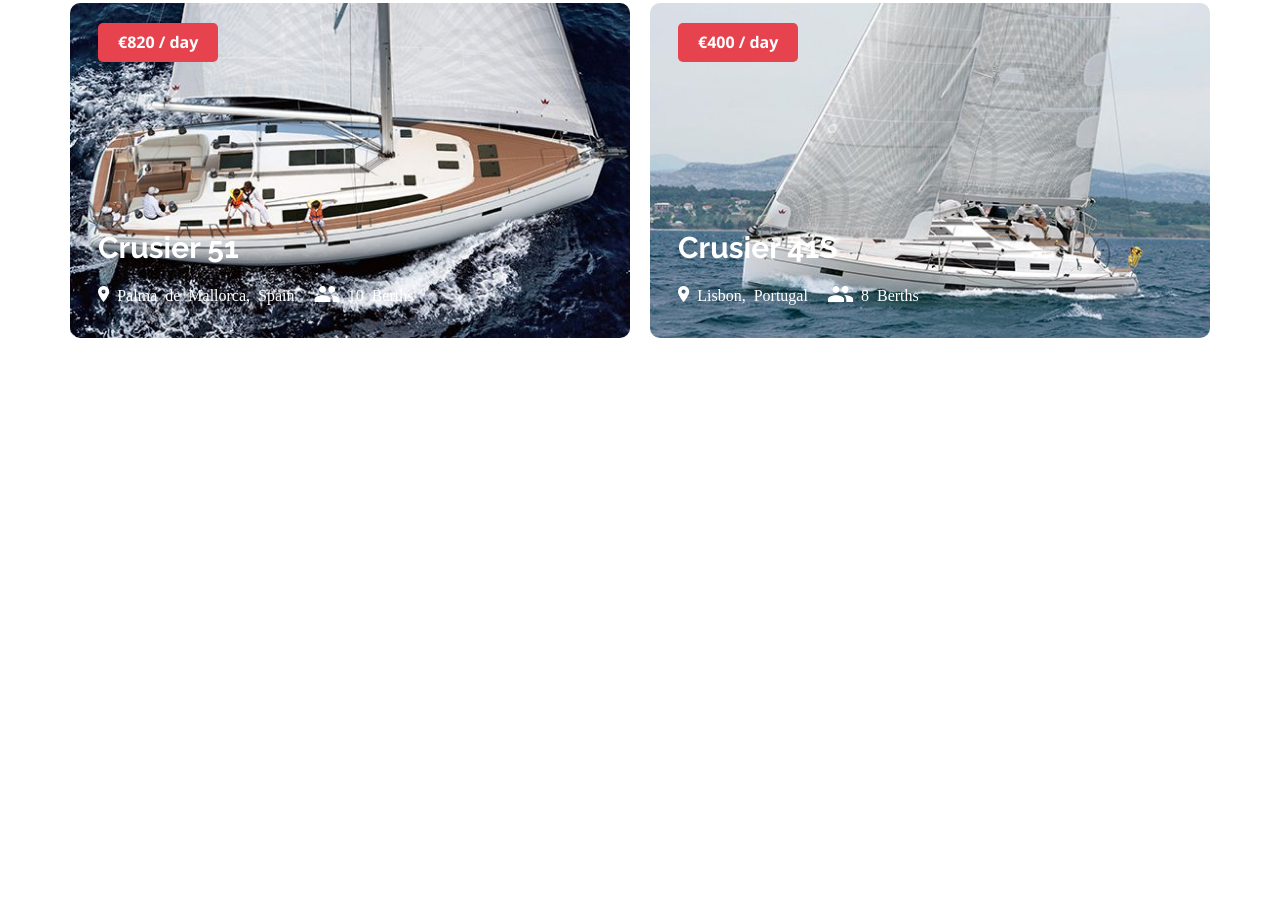
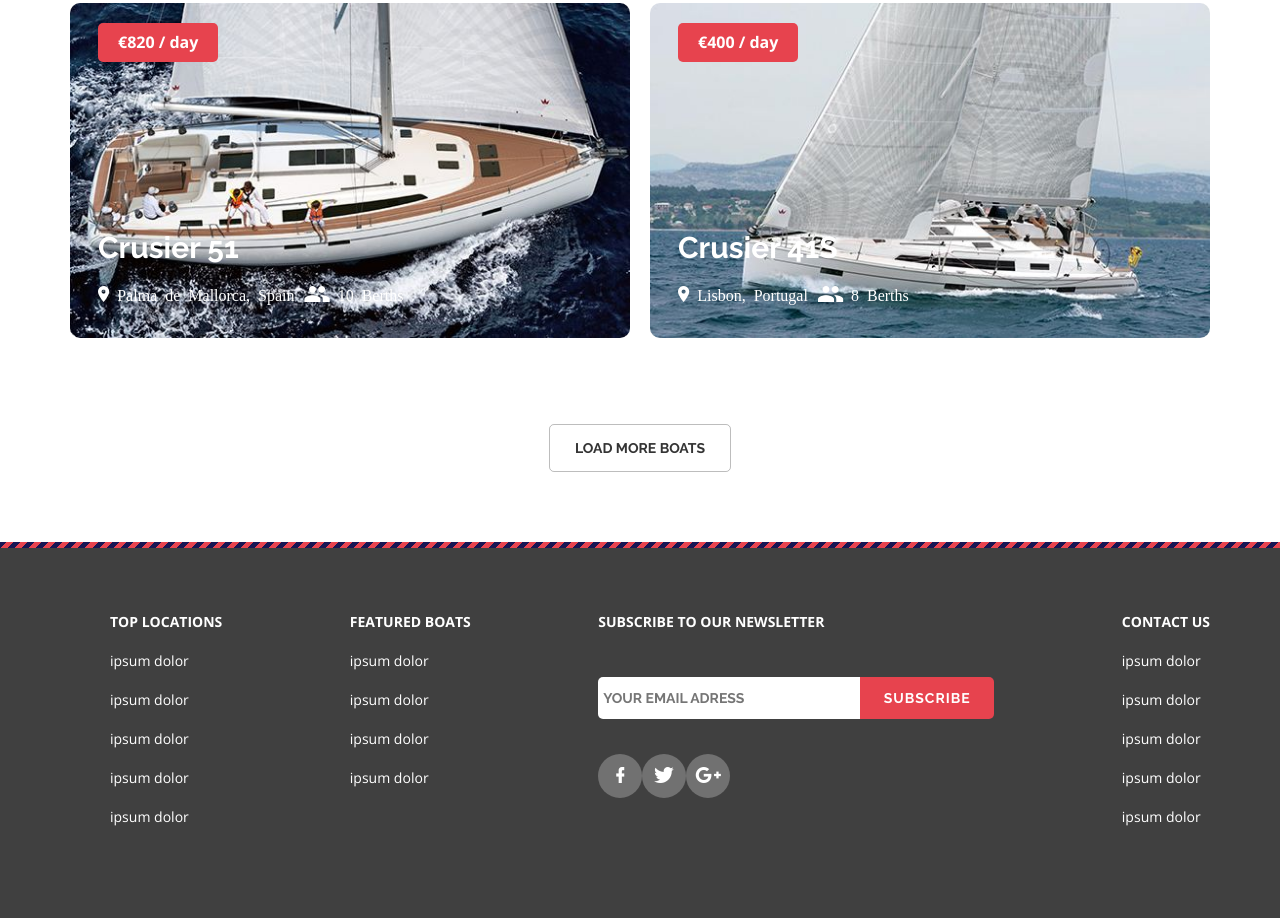
Before and after one commit to phoenix966/EXAM, a website: page index.html in a window 1280 px wide. Shown: the part 3610-4528 px from the top of the page. Before the commit the page ends 3948 px from the top, so only its background shows below. Drawn offline with Linux system fonts and the light colour scheme; files whose address does not match are found by name.

Commit message:
maket basic completed

```diff
--- a/index.html
+++ b/index.html
@@ -239,6 +239,55 @@
                         </div>
                 </div>
             </div>
+            <div class="container">
+                <a href="#" class="data__btn content__btn btn">LOAD MORE BOATS</a>
+            </div>
+        </section>
+        <div class="footer__border"></div>
+        <section class="footer">
+            <div class="container">
+                <ul class="footer__wrap">
+                    <li class="footer__column list--reset footer--flex">
+                        <a href="" class="footer__link link--reset footer--style">TOP LOCATIONS</a>
+                        <a href="" class="footer__link link--reset">ipsum dolor</a>
+                        <a href="" class="footer__link link--reset">ipsum dolor</a>
+                        <a href="" class="footer__link link--reset">ipsum dolor</a>
+                        <a href="" class="footer__link link--reset">ipsum dolor</a>
+                        <a href="" class="footer__link link--reset">ipsum dolor</a>
+                    </li>
+                    <li class="footer__column list--reset footer--flex">
+                        <a href="" class="footer__link link--reset footer--style">FEATURED BOATS</a>
+                        <a href="" class="footer__link link--reset">ipsum dolor</a>
+                        <a href="" class="footer__link link--reset">ipsum dolor</a>
+                        <a href="" class="footer__link link--reset">ipsum dolor</a>
+                        <a href="" class="footer__link link--reset">ipsum dolor</a>
+                    </li>
+                    <li class="footer__column list--reset footer--flex">
+                        <a href="" class="footer__link link--reset footer--style">SUBSCRIBE TO OUR NEWSLETTER</a>
+                        <div class="footer--search header__search">
+                            <form action="#" method="GET">
+                                <div class="footer--wrap search__wrap">
+                                    <input class="footer--input search__input" type="text" placeholder=" Your email adress" id="1" >
+                                    <button class="footer--btn search__btn btn-2"> <span class="search--hide">SUBSCRIBE</span></button>
+                                </div>
+                            </form>
+                        </div>
+                        <nav class="footer__social">
+                            <a href="" class="footer__icon link--reset icon-facebook"></a>
+                            <a href="" class="footer__icon link--reset icon-twitter"></a>
+                            <a href="" class="footer__icon link--reset icon-google_plus"></a>
+                        </nav>
+                    </li>
+                    <li class="footer__column list--reset footer--flex">
+                        <a href="" class="footer__link link--reset footer--style">CONTACT US</a>
+                        <a href="" class="footer__link link--reset">ipsum dolor</a>
+                        <a href="" class="footer__link link--reset">ipsum dolor</a>
+                        <a href="" class="footer__link link--reset">ipsum dolor</a>
+                        <a href="" class="footer__link link--reset">ipsum dolor</a>
+                        <a href="" class="footer__link link--reset">ipsum dolor</a>
+                    </li>
+                </ul>
+            </div>
         </section>
     </div>
     <script>
--- a/sass/parts/_data.sass
+++ b/sass/parts/_data.sass
@@ -1,14 +1,16 @@
 
 
 .container__data
-        +media(728px)
-            display: grid
-            grid-template-columns: repeat(2,1fr)
-            grid-template-rows: repeat(2, 1fr)
-            grid-gap: 20px
+    margin-bottom: rem(100px)
+    +media(728px)
+        display: grid
+        grid-template-columns: repeat(2,1fr)
+        grid-template-rows: repeat(2, 1fr)
+        grid-gap: 20px
 
 .data
     text-align: center
+    margin-bottom: rem(85px)
 
     &__box
         display: flex
@@ -17,7 +19,7 @@
         font-size: rem(16px)
         color: #ffffff
     &--margin
-        margin-right: 20px
+        margin-right: 10px
     &__wrap
         position: relative
         margin-bottom: 20px
--- a/sass/parts/_default.sass
+++ b/sass/parts/_default.sass
@@ -34,7 +34,7 @@ body
     border: none
     text-align: center
     width: rem(200px)
-    height: rem(60px)
+    height: rem(59px)
     font-family: var(--font-bolder)
     font-weight: bold
     font-size: rem(14px)
@@ -47,3 +47,7 @@ body
     border-bottom-right-radius: 5px
 .link--reset
     text-decoration: none
+.list--reset
+    list-style-type: none
+    padding: 0
+    margin: 0
--- /dev/null
+++ b/sass/parts/_footer.sass
@@ -0,0 +1,54 @@
+.footer
+    &__border
+        width: 100%
+        height: 6px
+        background: #e7434e
+        background-image: repeating-linear-gradient(-45deg,transparent,transparent 5px,#191654 5px,#191654 10px)
+
+    background: #404040
+    min-height: 40vh
+    padding-top: rem(50px)
+
+    &__wrap
+
+        +media(728px)
+            display: flex
+            justify-content: space-between
+            flex-wrap: wrap
+    &--flex
+        margin-bottom: 20px
+        +media(728px)
+            display: flex
+            flex-direction: column
+            align-items: flex-start
+
+    &__link
+        font-family: var(--font-regular)
+        font-weight: regular
+        font-size: rem(14px)
+        color: #ffffff
+        margin-bottom: rem(23px)
+    &__social
+        display: flex
+    &__icon
+        width: 44px
+        height: 44px
+        text-align: center
+        padding-top: 13px
+        box-sizing: border-box
+        background: #717171
+        color: #ffffff
+        border-radius: 50%
+    &--search
+        margin-bottom: 0
+    &--wrap
+        width:100%
+        margin: 24px auto 35px auto
+    &--input
+        height: 40px
+    &--btn
+        height: 42px
+    &--style
+        font-family: var(--font-bold)
+        font-weight: bold
+        font-size: rem(14px)
--- a/sass/parts/_hero.sass
+++ b/sass/parts/_hero.sass
@@ -14,4 +14,3 @@
         margin: 0 auto
     &__text
         margin-bottom: rem(88px)
-    &__pic-text
--- a/sass/style.sass
+++ b/sass/style.sass
@@ -9,3 +9,4 @@
 @import parts/_content
 @import parts/_hero
 @import parts/_data
+@import parts/_footer
```
Also changed, not shown: css/style.css, 1 other file.
